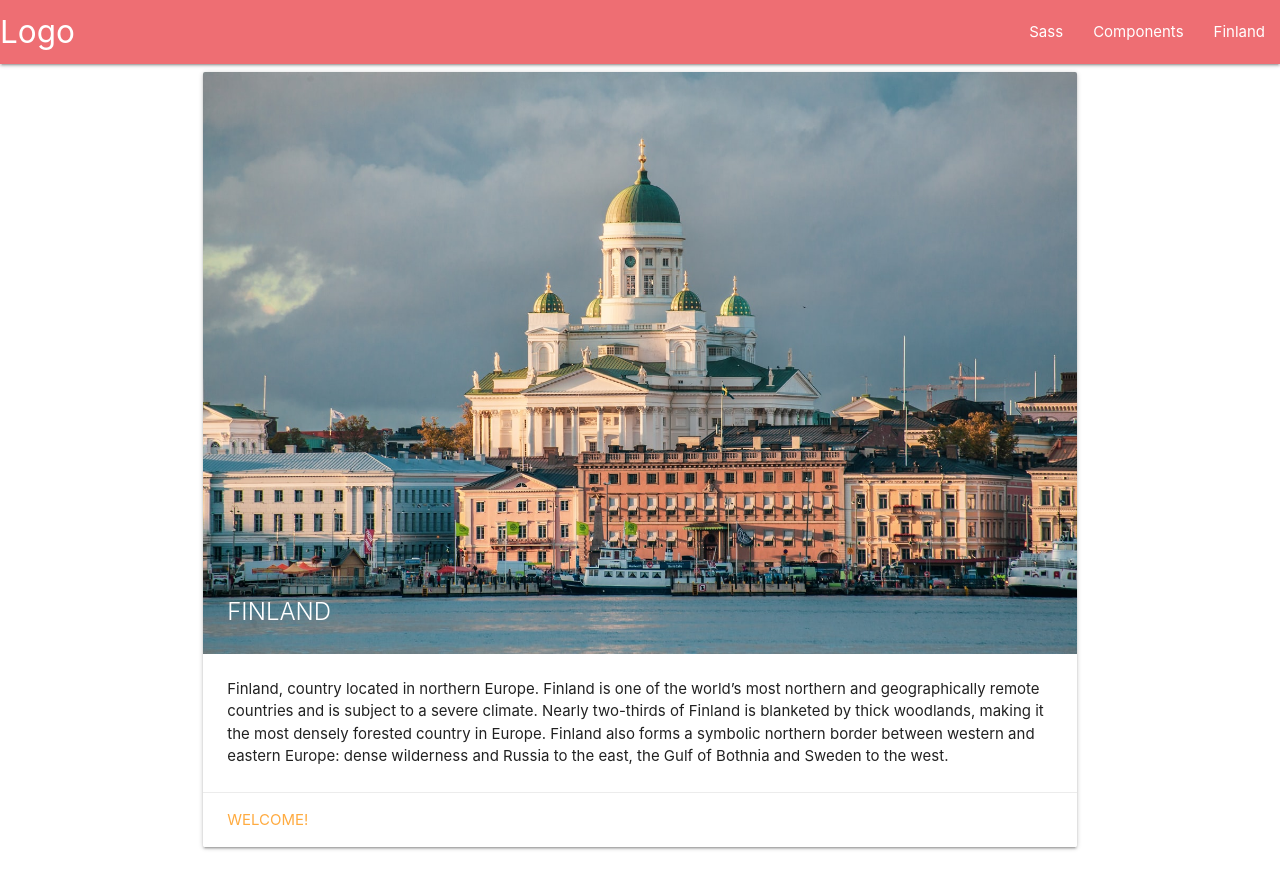
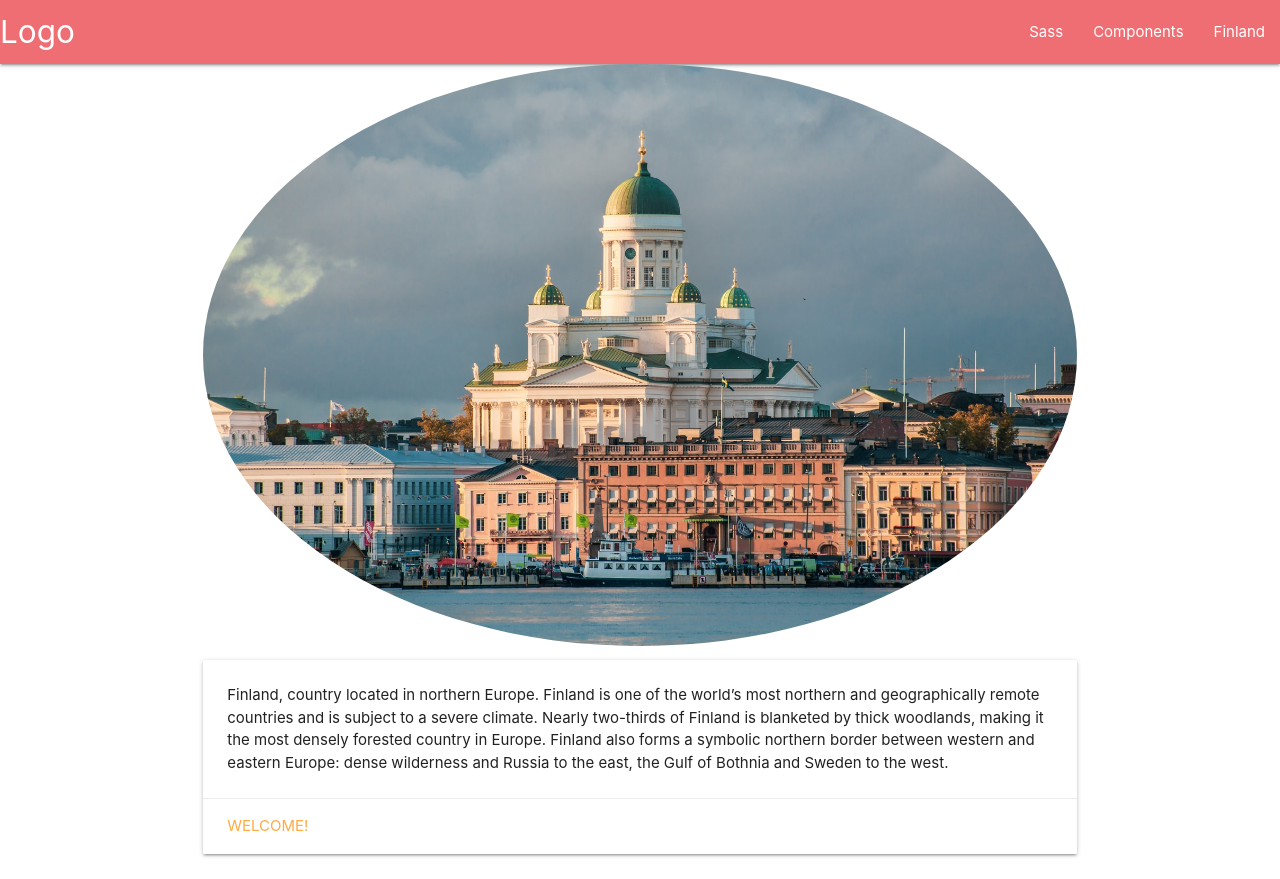
Before and after one commit to GILD0R/vcs2011-grupe1, a PHP site: page /finland.php in a window 1280 px wide. Shown: the top 879 px of the page. Run offline with PHP 8.4, Linux system fonts and the light colour scheme.

Commit message:
Style ir finland pagrindinis paveiksliukas

```diff
--- a/finland.php
+++ b/finland.php
@@ -4,13 +4,20 @@
 
 <body>
     <div class="container">
+
     <div class="row">
     <div class="col s12">
+      <img class="responsive-img circle" src="images/finland1.jpeg">
+
+      <div class="pagrindine-nuotrauka"></div>
+
+    </div>
+    <div class="col s12">
       <div class="card">
-        <div class="card-image">
-          <img src="images/finland1.jpeg">
+        <!-- <div class="card-image">
+
           <span class="card-title">FINLAND</span>
-        </div>
+        </div> -->
         <div class="card-content">
           <p>Finland, country located in northern Europe. Finland is one of the world’s most northern and geographically remote countries and is subject to a severe climate. Nearly two-thirds of Finland is blanketed by thick woodlands, making it the most densely forested country in Europe. Finland also forms a symbolic northern border between western and eastern Europe: dense wilderness and Russia to the east, the Gulf of Bothnia and Sweden to the west.</p>
         </div>
--- a/styles/style.css
+++ b/styles/style.css
@@ -4,19 +4,19 @@
 
 
 
-/* Vardas1 stiliaus kodas: */
+/* Povilas stiliaus kodas: */
 
 
 
 
 
-/* Vardas2 stiliaus kodas: */
+/* Dominyka stiliaus kodas: */
 
 
 
 
 
-/* Vardas3 stiliaus kodas: */
+/* Dmitrij stiliaus kodas: */
 
 
 
```
